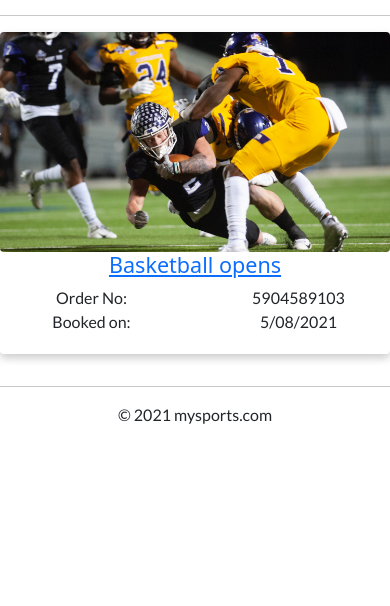
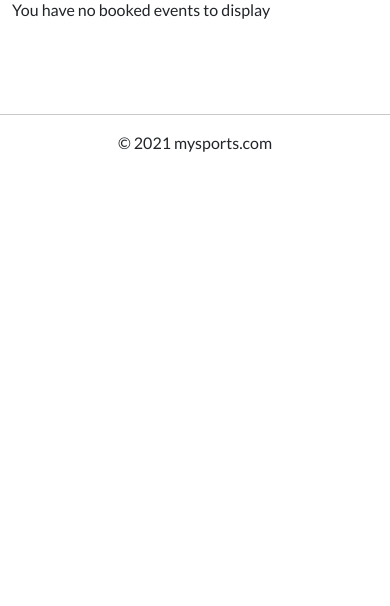
Before and after one commit to StarDexterity/IAB207-Assessment-Task-3, a Flask app: page /booked-events in a window 390 px wide. Shown: the part 238-844 px from the top of that part. Run offline with Flask 2, Linux system fonts and the light colour scheme; the first user in the database is signed in; data comes from the database, SQL or seed files in the repository; the page is wider than the window, and the part outside it is not shown; some libraries are stand-ins or nearby versions.

Commit message:
Order functionality implemented

```diff
--- a/website/forms.py
+++ b/website/forms.py
@@ -12,24 +12,7 @@ from .models import User, Event
 from datetime import datetime
 
 
-# list of sports used by the application
-sports = [
-    'Soccer',
-    'Football',
-    'Netball',
-    'Basketball',
-    'Hockey'
-]
-
-# list of statuses used by the application
-# These might have to be relocated later to a more appropriate spot
-statuses = [
-    'Upcoming',
-    'Inactive',
-    'Booked',
-    'Cancelled'
-]
-
+from .models import statuses, sports
 
 
 
@@ -157,8 +140,3 @@ class CommentForm(FlaskForm):
 
 class OrderForm(FlaskForm):
     ticket_quantity = IntegerField(label='')
-    max = 100
-
-    def validate_ticket_quantity(form, field):
-        if field.data > form.max:
-            raise ValidationError(message='The quantity of tickets must be at most {}'.format(form.max))
--- a/website/templates/booked_events.html
+++ b/website/templates/booked_events.html
@@ -1,46 +1,73 @@
 {% extends "base.html" %}
-{% block title %}Index{% endblock %}
+{% block title %}My booked events{% endblock %}
 
 {% block content %}
-<div class="hero-image" style="background-image: url({{ url_for('static', filename='img/hero2.jpg') }});">
+
+
+<div class="container-fluid">
+  <div class="col-12 col-lg-10 mx-auto">
+    <div class="div-2"></div>
+    <h3>My booked events</h3>
     <div class="div-1"></div>
-  <div class="container">
-    <div class="hero-text">
-      <h1 class="centered">My booked events</h1>
+
+
+
+    <div class="row">
+      <div class="col-6">
+        <p>Event</p>
       </div>
-    <div class="div-6"></div>
+      <div class="col-2">
+        <p>Order No.</p>
+      </div>
+      <div class="col-2">
+        <p>Ticket quantity</p>
+      </div>
+      <div class="col-2">
+        <p>Total cost</p>
       </div>
     </div>
-<hr>
 
+    {% if orders|length > 0 %}
+    {% for order in orders %}
+
+    <div class="my-event-container">
       <div class="row">
-    <div class="col-12 col-sm-6 col-lg-4 mb-3">
-      <div class="event-container">
-        <a href="">
-          <img class="img-fluid" src="{{ url_for('static', filename='img/football2.jpg') }}">
-        </a>
-        <div class="text-center">
-          <a href="">
-            <h4 class="">Basketball opens</h4>
-          </a>
-          <div class="row">
-            <div class="col">
-              <p>Order No:</p>
-            </div>
-            <div class="col">
-              <p>5904589103</p>
+        <div class="col-6 d-flex">
+          <img class="img-fluid img-thumbnail float-left my-auto"
+            src="{{ url_for('main.download', filename=order.event.image) }}">
+          <div class="my-auto">
+            <p>{{ order.event.title }}</p>
+            <p>{{ order.event.formatted_time(order.event.start_time) }}</p>
+            <p>{{ order.event.address }}</p>
           </div>
         </div>
-          <div class="row">
-            <div class="col">
-              <p>Booked on:</p>
+        <div class="col-2 d-flex">
+          <p class="my-auto">{{ order.order_id|string }}</p>
         </div>
-            <div class="col">
-              <p>5/08/2021</p>
+        <div class="col-2 d-flex">
+          <p class="my-auto">{{ order.ticket_quantity }}</p>
+        </div>
+        <div class="col-2 d-flex">
+          <p class="my-auto">A${{ "%.2f"|format(order.total_cost) }}</p>
+          <div class="dropdown my-auto ms-auto">
+            <a class="nav-link dropdown-toggle" href="#" data-bs-toggle="dropdown"></a>
+            </button>
+            <div class="dropdown-menu" aria-labelledby="dropdownMenuButton">
+              <a class="dropdown-item" href="{{ url_for('main.view_details', event_id=order.event.event_id) }}">View page</a>
             </div>
           </div>
         </div>
       </div>
     </div>
+    <div class="div-1"></div>
+    {% endfor %}
+    {% else %}
+    <div class="div-1"></div>
+    <p>You have no booked events to display</p>
+    <div class="div-1"></div>
+    {% endif %}
+
   </div>
+</div>
+<div class="div-2"></div>
 {% endblock %}
--- a/website/templates/index.html
+++ b/website/templates/index.html
@@ -8,9 +8,9 @@
   <div class="container hero-text-center">
     <h1>Community driven event management</h1>
     <div class="div-1"></div>
-    <p>MySports platform was developed out of a need for a one-stop place to find ticket_quantity to sporting events all around
+    <p>MySports platform was developed out of a need for a one-stop place to find tickets to sporting events all around
       the world. We work as a team to get you to the sideline, enjoying the sports you love. That we love. Through our
-      shared passion for all things sporting we hope to give ubiquitous access to the games around you, wether they are
+      shared passion for all things sporting we hope to give ubiquitous access to the games around you, whether they are
       Grand Finals or community games. Mysports, your sports, our-sports.</p>
     <a href="{{ url_for('.create_event') }}">
       <button type="button" class="btn btn-primary btn-lg">Create event</button>
--- a/website/templates/view_details.html
+++ b/website/templates/view_details.html
@@ -140,8 +140,7 @@
           <div class="form-group row">
             <label for="qty" class="col-2 col-form-label">Quantity:</label>
             <div class="col-5">
-
-              <input type="number" class="form-control" required max="6">
+              {{ wtf.form_field(oform.ticket_quantity, type=number, class='form-control', min=1, required='true', max=event.tickets_remaining)}}
             </div>
           </div>
           <button type="submit" class="btn btn-success float-right">Checkout</button>
--- a/website/views.py
+++ b/website/views.py
@@ -13,7 +13,7 @@ from werkzeug.exceptions import NotFound
 from website import ALLOWED_EXTENSIONS, db
 from .forms import EventForm, CommentForm, OrderForm
 from .models import Event, Comment, Order
-
+from .models import BOOKED, UPCOMING, INACTIVE, CANCELLED
 
 bp = Blueprint('main', __name__)
 
@@ -108,8 +108,10 @@ def manage_events():
     return render_template('manage_events.html', events=current_user.events)
 
 @bp.route('/booked-events')
+@login_required
 def booked_events():
-    return render_template('booked_events.html')
+    orders = current_user.orders
+    return render_template('booked_events.html', orders=orders)
 
 
 @bp.route('/view-details/<event_id>', methods=['GET', 'POST'])
@@ -117,7 +119,6 @@ def view_details(event_id):
     event:Event = Event.query.filter_by(event_id=event_id).first()
     cform = CommentForm()
     oform = OrderForm()
-    oform.max = event.tickets_remaining
     if cform.validate_on_submit():
         text = cform.text.data
         user_id = current_user.user_id
@@ -129,9 +130,16 @@ def view_details(event_id):
     if oform.is_submitted():
         if oform.validate():
             user_id = current_user.user_id
-            new_order = Order()
+            ticket_quantity = oform.ticket_quantity.data
+            new_order = Order(ticket_quantity=ticket_quantity, order_date=datetime.now(), user_id=user_id, event_id=event_id)
             db.session.add(new_order)
             db.session.commit()
+
+            # if there are 0 remaing tickets, set status to booked
+            if event.tickets_remaining == 0:
+                event.status = BOOKED
+                db.session.commit()
+
             return redirect(url_for('main.booked_events'))
         else:
             flash('Order attempt was unsuccessful')
@@ -139,6 +147,7 @@ def view_details(event_id):
 
 
 @bp.route('/delete_event/<event_id>')
+@login_required
 def delete_event(event_id):
     event:Event = Event.query.filter_by(event_id=event_id).first()
     if event is not None and event.is_owner:
@@ -148,6 +157,7 @@ def delete_event(event_id):
 
 
 @bp.route('/edit_event/<event_id>', methods=['GET', 'POST'])
+@login_required
 def edit_event(event_id):
     event:Event = Event.query.filter_by(event_id=event_id).first()
     if event is not None and event.is_owner:
```
Also changed, not shown: website/models.py (+31 -2 lines), website/sportdb.sqlite. Lines whose indentation alone changed are shown as unchanged.
